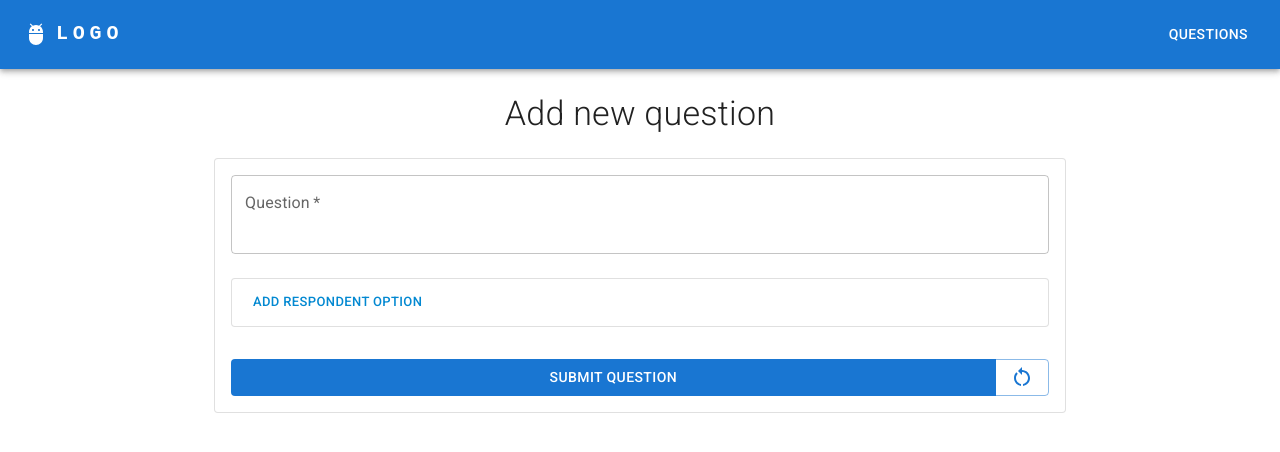
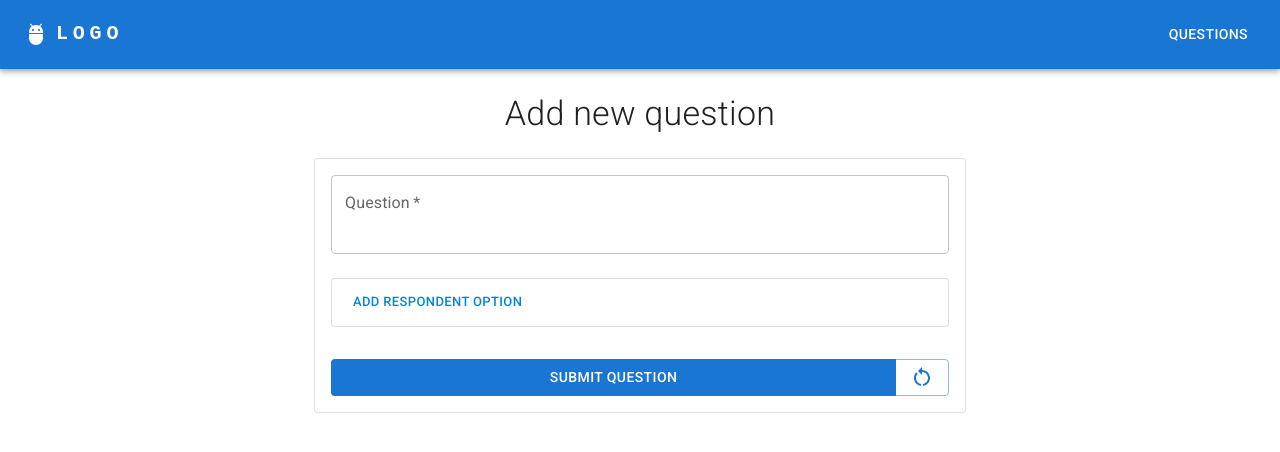
Before and after one commit to ganeshwr/survey-questions, a React (Create React App) app: page /add in a window 1280 px wide. Shown: the top 452 px of the page. Built offline with nearby package versions, Linux system fonts and the light colour scheme.

Commit message:
Change form width

```diff
--- a/src/routes/FormAdd/form-add.routes.jsx
+++ b/src/routes/FormAdd/form-add.routes.jsx
@@ -200,7 +200,7 @@ function FormAdd() {
 
       <Paper
         elevation={0}
-        sx={{ width: "calc(100% - 300px)", mx: "auto", my: 3 }}
+        sx={{ width: "calc(100% - 500px)", mx: "auto", my: 3 }}
       >
         <Typography
           variant="h4"
```
